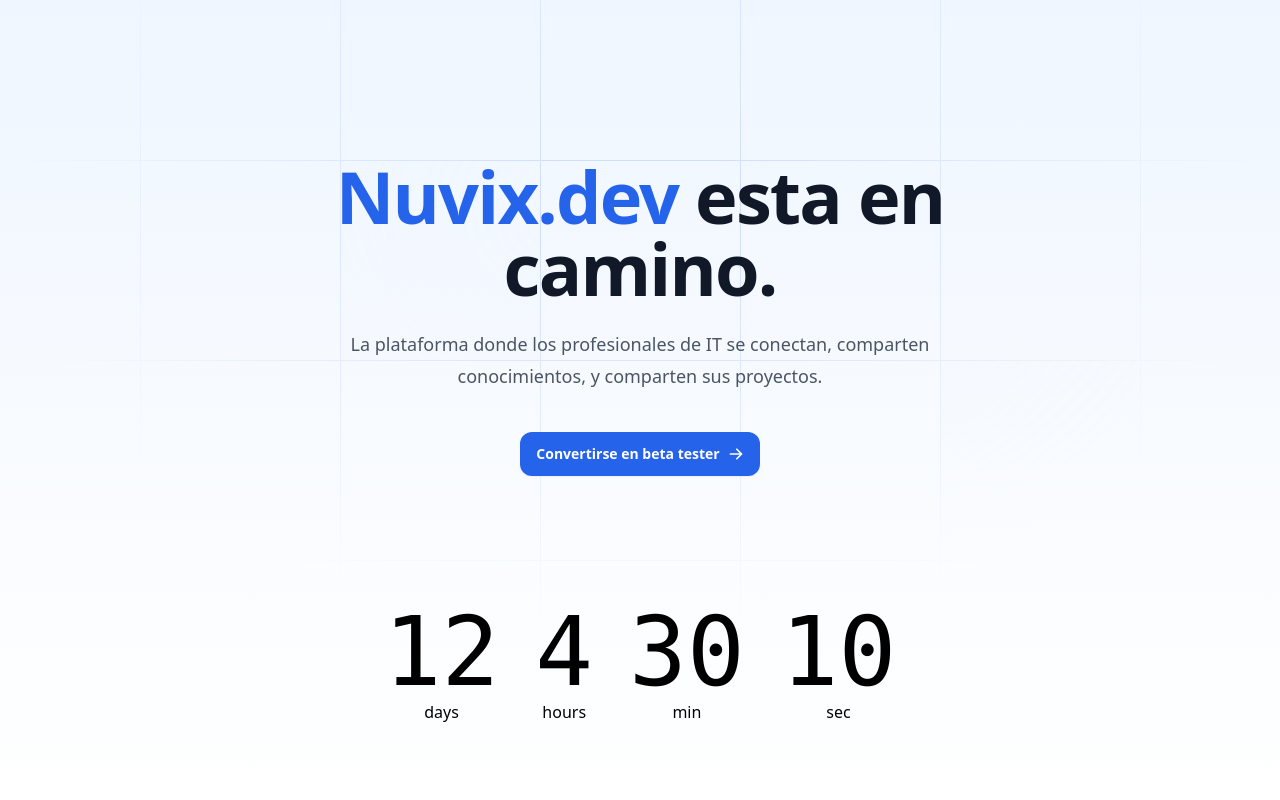
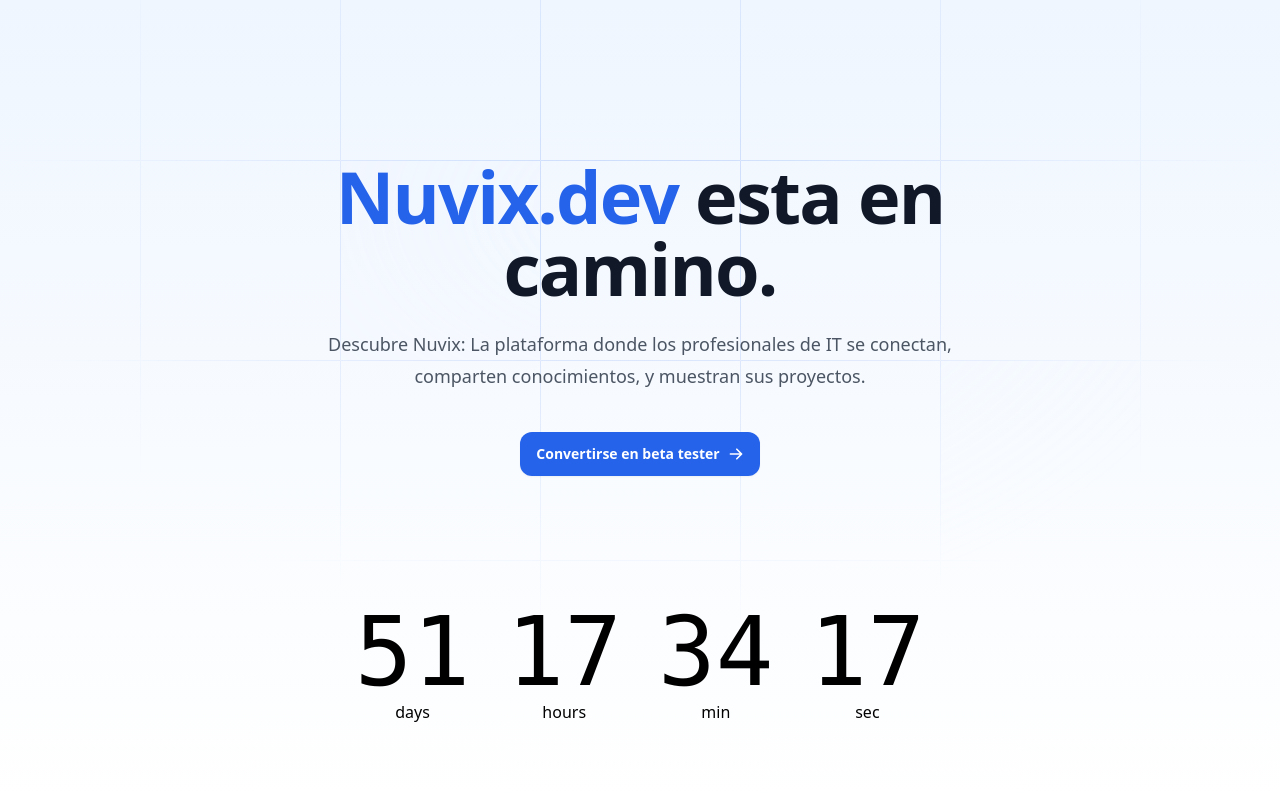
Before and after one commit to hiramgabriel1/client-devfinders, a SvelteKit app: page / in a window 1280 px wide. Shown: the top 800 px of the page. Built offline with nearby package versions, Linux system fonts and the light colour scheme.

Commit message:
[feature]: countdown is ready

```diff
--- /dev/null
+++ b/src/lib/components/Countdown.svelte
@@ -0,0 +1,61 @@
+<script lang="ts">
+  import { onMount } from "svelte";
+  import { writable } from "svelte/store";
+
+  const countdownDate = new Date("August 31, 2024 23:59:59").getTime();
+  const timeLeft = writable({ days: 0, hours: 0, minutes: 0, seconds: 0 });
+
+  const calculateTimeLeft = () => {
+    const now = new Date().getTime();
+    const distance = countdownDate - now;
+
+    if (distance < 0) return { days: 0, hours: 0, minutes: 0, seconds: 0 };
+
+    const days = Math.floor(distance / (1000 * 60 * 60 * 24));
+    const hours = Math.floor(
+      (distance % (1000 * 60 * 60 * 24)) / (1000 * 60 * 60)
+    );
+    const minutes = Math.floor((distance % (1000 * 60 * 60)) / (1000 * 60));
+    const seconds = Math.floor((distance % (1000 * 60)) / 1000);
+
+    return { days, hours, minutes, seconds };
+  };
+
+  onMount(() => {
+    const interval = setInterval(() => {
+      timeLeft.set(calculateTimeLeft());
+    }, 1000);
+
+    return () => clearInterval(interval);
+  });
+
+</script>
+
+<div class="relative mx-auto mt-10 max-w-lg flex justify-center py-20">
+  <div class="grid auto-cols-max grid-flow-col gap-5 text-center">
+    <div class="bg-neutral rounded-box text-neutral-content flex flex-col p-2">
+      <span class="countdown font-mono text-5xl lg:text-8xl">
+        <span style="--value:15;">{$timeLeft.days}</span>
+      </span>
+      days
+    </div>
+    <div class="bg-neutral rounded-box text-neutral-content flex flex-col p-2">
+      <span class="countdown font-mono text-5xl lg:text-8xl">
+        <span style="--value:10;">{$timeLeft.hours}</span>
+      </span>
+      hours
+    </div>
+    <div class="bg-neutral rounded-box text-neutral-content flex flex-col p-2">
+      <span class="countdown font-mono text-5xl lg:text-8xl">
+        <span style="--value:24;">{$timeLeft.minutes}</span>
+      </span>
+      min
+    </div>
+    <div class="bg-neutral rounded-box text-neutral-content flex flex-col p-2">
+      <span class="countdown font-mono text-5xl lg:text-8xl">
+        <span>{$timeLeft.seconds}</span>
+      </span>
+      sec
+    </div>
+  </div>
+</div>
--- a/src/routes/+page.svelte
+++ b/src/routes/+page.svelte
@@ -1,6 +1,7 @@
 <script>
   import "../app.css";
   import FooterLanding from "$lib/components/FooterLanding.svelte";
+  import Countdown from "$lib/components/Countdown.svelte";
 </script>
 
 <section
@@ -50,10 +51,11 @@
         esta en camino.
       </h1>
       <h2 class="mt-6 text-lg leading-8 text-gray-600">
-        La plataforma donde los profesionales de IT se conectan, comparten
-        conocimientos, y comparten sus proyectos.
+        Descubre Nuvix: La plataforma donde los profesionales de IT se conectan,
+        comparten conocimientos, y muestran sus proyectos.
       </h2>
       <div class="mt-10 flex items-center justify-center gap-x-6">
+        <!-- <SvelteTooltip tip="Puedes convertirte en tester" top color="#3383ff"> -->
           <a
             class="isomorphic-link isomorphic-link--internal inline-flex items-center justify-center gap-2 rounded-xl bg-blue-600 px-4 py-3 text-sm font-semibold text-white shadow-sm transition-all duration-150 hover:bg-blue-500 focus-visible:outline focus-visible:outline-2 focus-visible:outline-offset-2 focus-visible:outline-blue-600"
             href="/beta-tester"
@@ -71,44 +73,13 @@
               ></path>
             </svg>
           </a>
+        <!-- </SvelteTooltip> -->
       </div>
     </div>
-    <div class="relative mx-auto mt-10 max-w-lg flex justify-center py-20">
-      <div class="grid auto-cols-max grid-flow-col gap-5 text-center">
-        <div
-          class="bg-neutral rounded-box text-neutral-content flex flex-col p-2"
-        >
-          <span class="countdown font-mono text-5xl lg:text-8xl">
-            <span style="--value:15;">12</span>
-          </span>
-          days
-        </div>
-        <div
-          class="bg-neutral rounded-box text-neutral-content flex flex-col p-2"
-        >
-          <span class="countdown font-mono text-5xl lg:text-8xl">
-            <span style="--value:10;">4</span>
-          </span>
-          hours
-        </div>
-        <div
-          class="bg-neutral rounded-box text-neutral-content flex flex-col p-2"
-        >
-          <span class="countdown font-mono text-5xl lg:text-8xl">
-            <span style="--value:24;">30</span>
-          </span>
-          min
-        </div>
-        <div
-          class="bg-neutral rounded-box text-neutral-content flex flex-col p-2"
-        >
-          <span class="countdown font-mono text-5xl lg:text-8xl">
-            <span>10</span>
-          </span>
-          sec
-        </div>
-      </div>
-    </div>
+
+    <!-- COUNTDOWN -->
+    <Countdown />
+
     <div class="flex justify-center py-10 lg:py-20">
       <iframe
         class="lg:w-[800px] lg:h-[500px] h-[200px] border rounded-xl"
```
Lines whose indentation alone changed are shown as unchanged.
